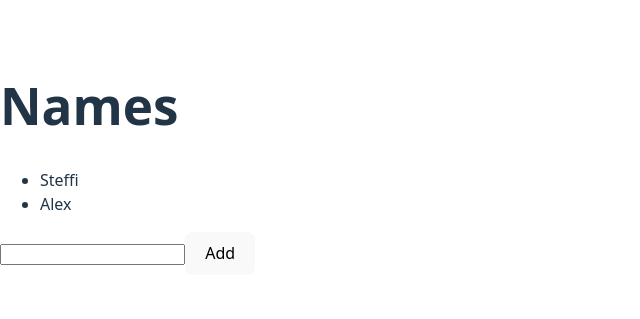
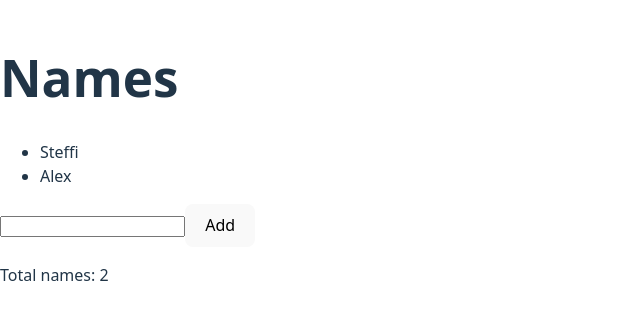
Before and after one commit to StefWed/react-learning, a React (Vite) app in the folder react-day3/: page / in a window 1280 px wide. Shown: the part 241-560 px from the top of the page, without its empty margins (0-640 px from the left). Built offline with nearby package versions, Linux system fonts and the light colour scheme.

Commit message:
Add: NameCountjsx and Update: App.jsx both with Day 10 Task/ Exercise

```diff
--- a/react-day3/src/App.jsx
+++ b/react-day3/src/App.jsx
@@ -1,6 +1,7 @@
 import NameList from './components/NameList'
 import AddName from './components/AddName'
 import useNames from './hooks/useNames'
+import NameCount from './components/NameCount'
 
 function App() {
   const { names, setNames } = useNames()
@@ -11,6 +12,7 @@ function App() {
       <h1>Names</h1>
       <NameList names={names} />
       <AddName onAdd={(name) => setNames([...names, name])} />
+      <NameCount count={names.length} />
     </div>
   )
 }
--- /dev/null
+++ b/react-day3/src/components/NameCount.jsx
@@ -0,0 +1,5 @@
+function NameCount({ count }) {
+  return <p>Total names: {count}</p>
+}
+
+export default NameCount
```
Also changed, not shown: 1 other file (tests, documents, lock files or other folders).
